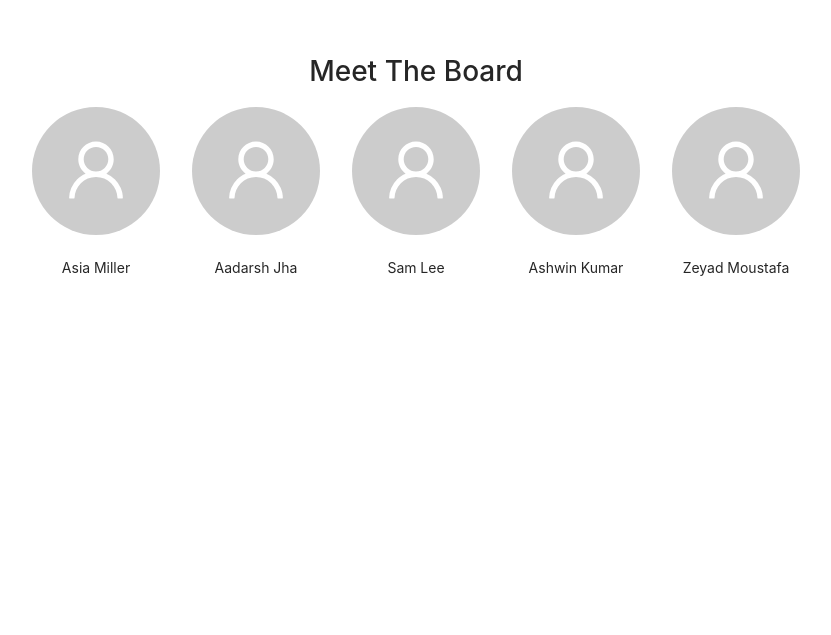
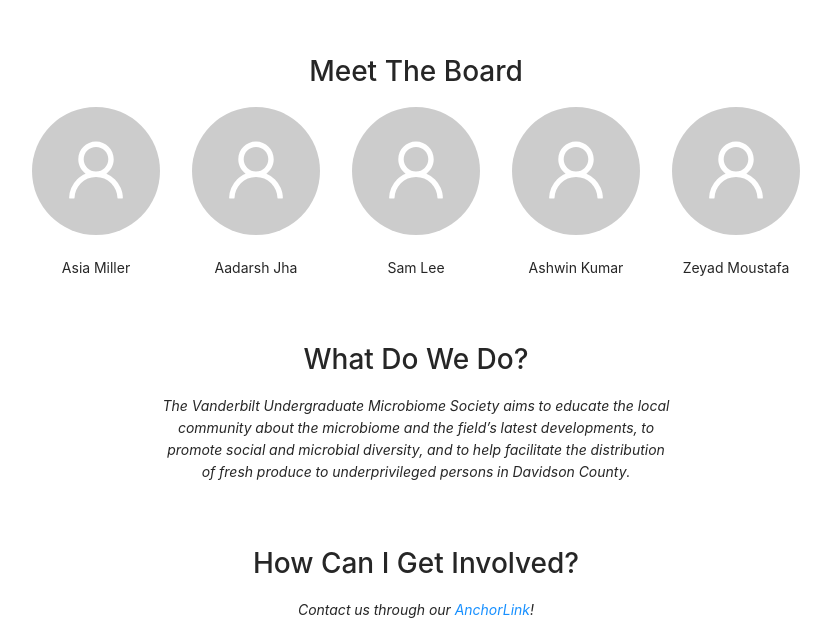
Before and after one commit to aadarshjha/kombucha, a React (Create React App) app in the folder client/: page / in a window 1280 px wide. Shown: the part 757-1392 px from the top of the page, without its empty margins (224-1055 px from the left). Before the commit the page ends 1050 px from the top, so only its background shows below. Built offline with nearby package versions, Linux system fonts and the light colour scheme.

Commit message:
fixes the story -- we can dd more l8r

```diff
--- a/client/src/views/landingpage/info.tsx
+++ b/client/src/views/landingpage/info.tsx
@@ -16,7 +16,6 @@ const Info: React.FC<Record<string, never>> = () => (
   <div className="centeredHeader">
     {/* general information about VUMS */}
     <h1>Meet The Board</h1>
-
     <div className="avatars">
       {dummyData.map((element) => {
         return (
@@ -30,6 +29,29 @@ const Info: React.FC<Record<string, never>> = () => (
         );
       })}
     </div>
+    <br />
+    <br />
+
+    <h1>What Do We Do?</h1>
+    <p className="descriptionText">
+      The Vanderbilt Undergraduate Microbiome Society aims to educate the local
+      community about the microbiome and the field’s latest developments, to
+      promote social and microbial diversity, and to help facilitate the
+      distribution of fresh produce to underprivileged persons in Davidson
+      County.
+    </p>
+
+    <br />
+    <br />
+
+    <h1>How Can I Get Involved?</h1>
+    <p className="descriptionText">
+      Contact us through our{" "}
+      <a href="https://anchorlink.vanderbilt.edu/organization/microbiome">
+        AnchorLink
+      </a>
+      !
+    </p>
   </div>
 );
 
```
